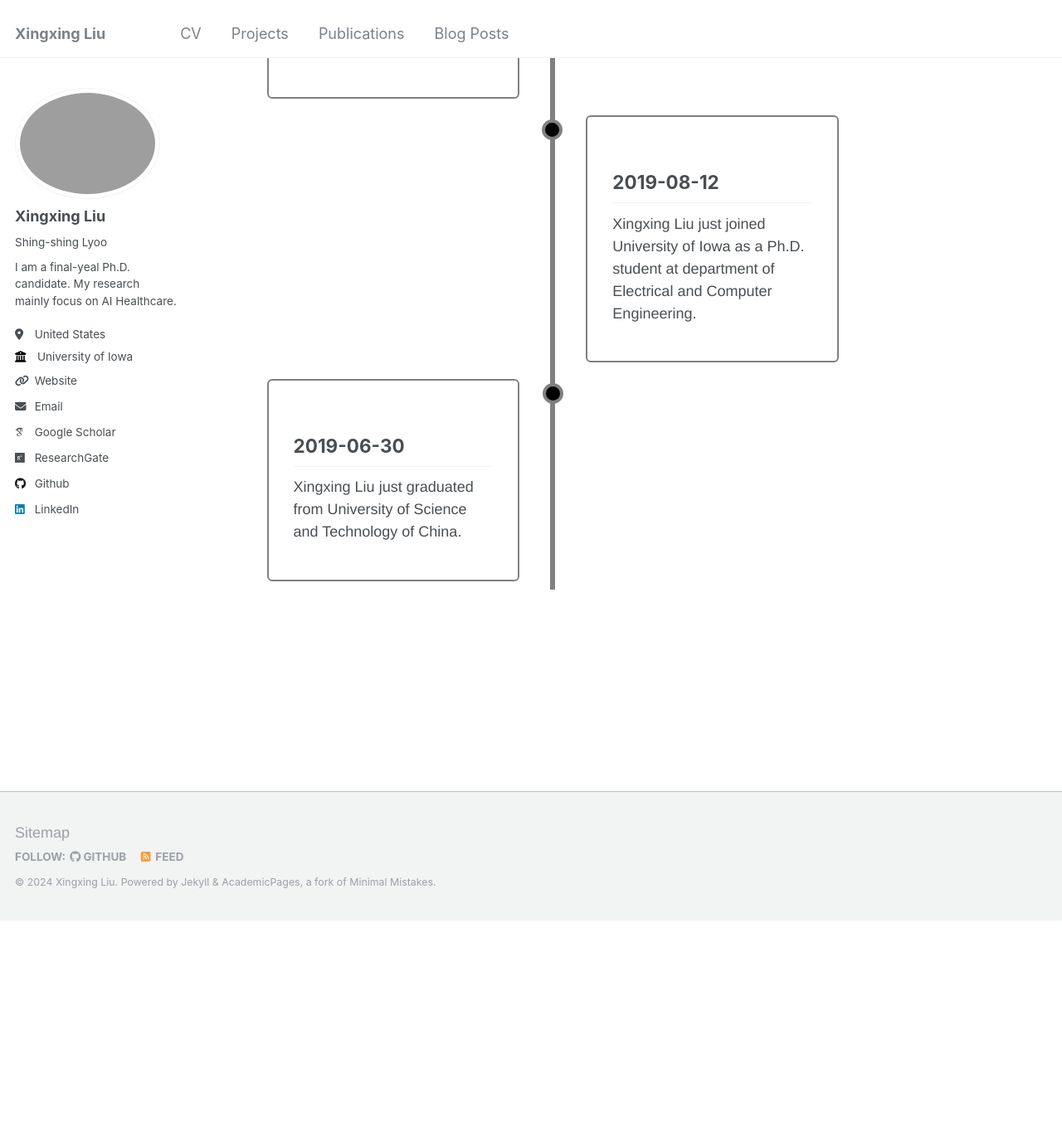
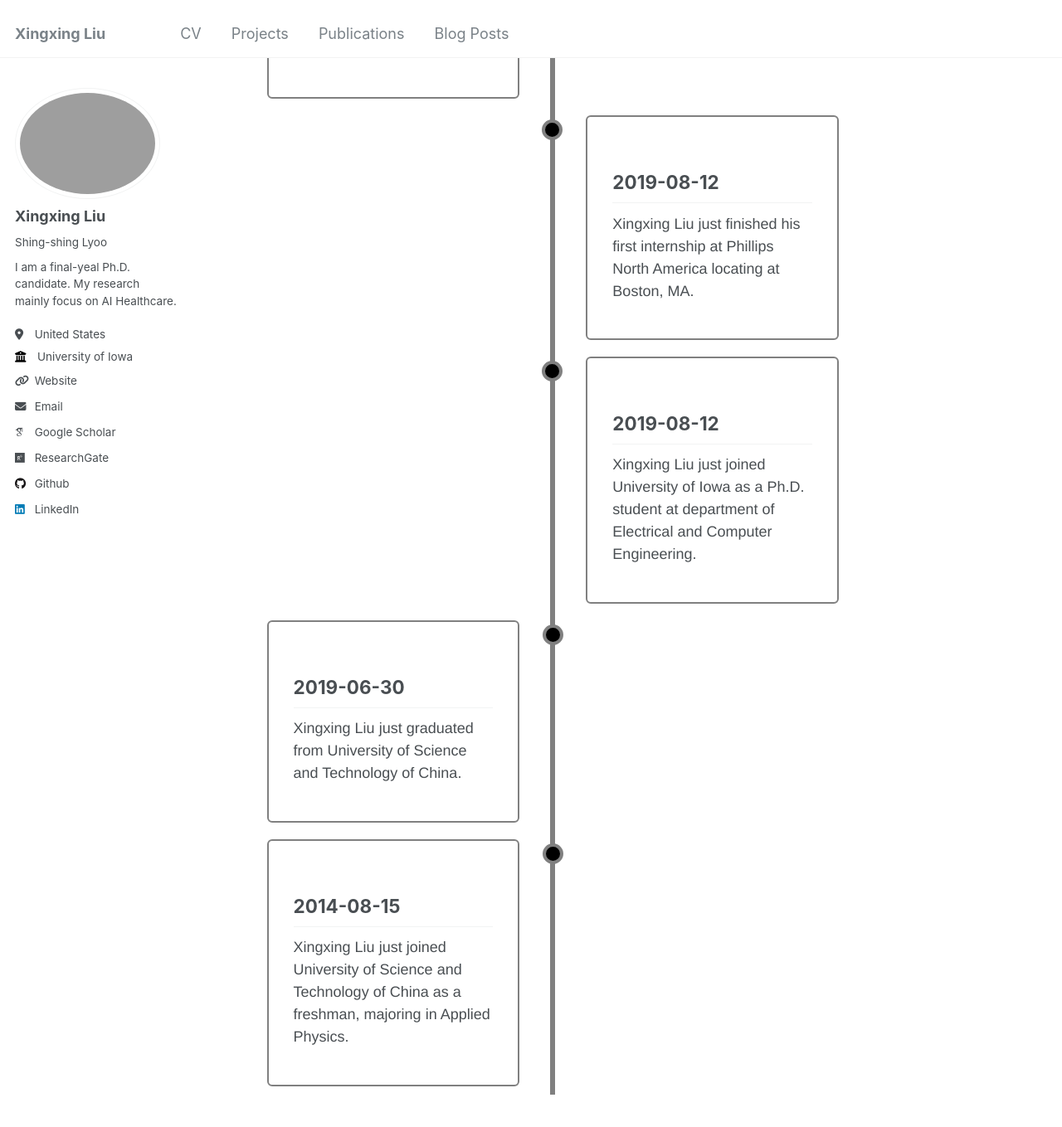
Before and after one commit to xxliu1996/xxliu1996.github.io, a Jekyll site: the page built from _pages/about.md, in a window 1280 px wide and 1400 px high, scrolled down 779 px. Shown: the top 1359 px of the window at 83% size. Built offline with Jekyll 4.4.1, drawn with Linux system fonts in a browser that asks for light colours; some web fonts are replaced; before the commit the page ends 1888 px from its top, so only the background shows below that.

```diff
--- a/_pages/about.md
+++ b/_pages/about.md
@@ -161,6 +161,12 @@
   <div class="container right">
     <div class="content">
       <h2>2019-08-12</h2>
+      <p>Xingxing Liu just finished his first internship at Phillips North America locating at Boston, MA.</p>
+    </div>
+  </div>
+  <div class="container right">
+    <div class="content">
+      <h2>2019-08-12</h2>
       <p>Xingxing Liu just joined University of Iowa as a Ph.D. student at department of Electrical and Computer Engineering.</p>
     </div>
   </div>
@@ -170,4 +176,10 @@
       <p>Xingxing Liu just graduated from University of Science and Technology of China.</p>
     </div>
   </div>
+  <div class="container left">
+    <div class="content">
+      <h2>2014-08-15</h2>
+      <p>Xingxing Liu just joined University of Science and Technology of China as a freshman, majoring in Applied Physics.</p>
+    </div>
+  </div>
 </div>
```
